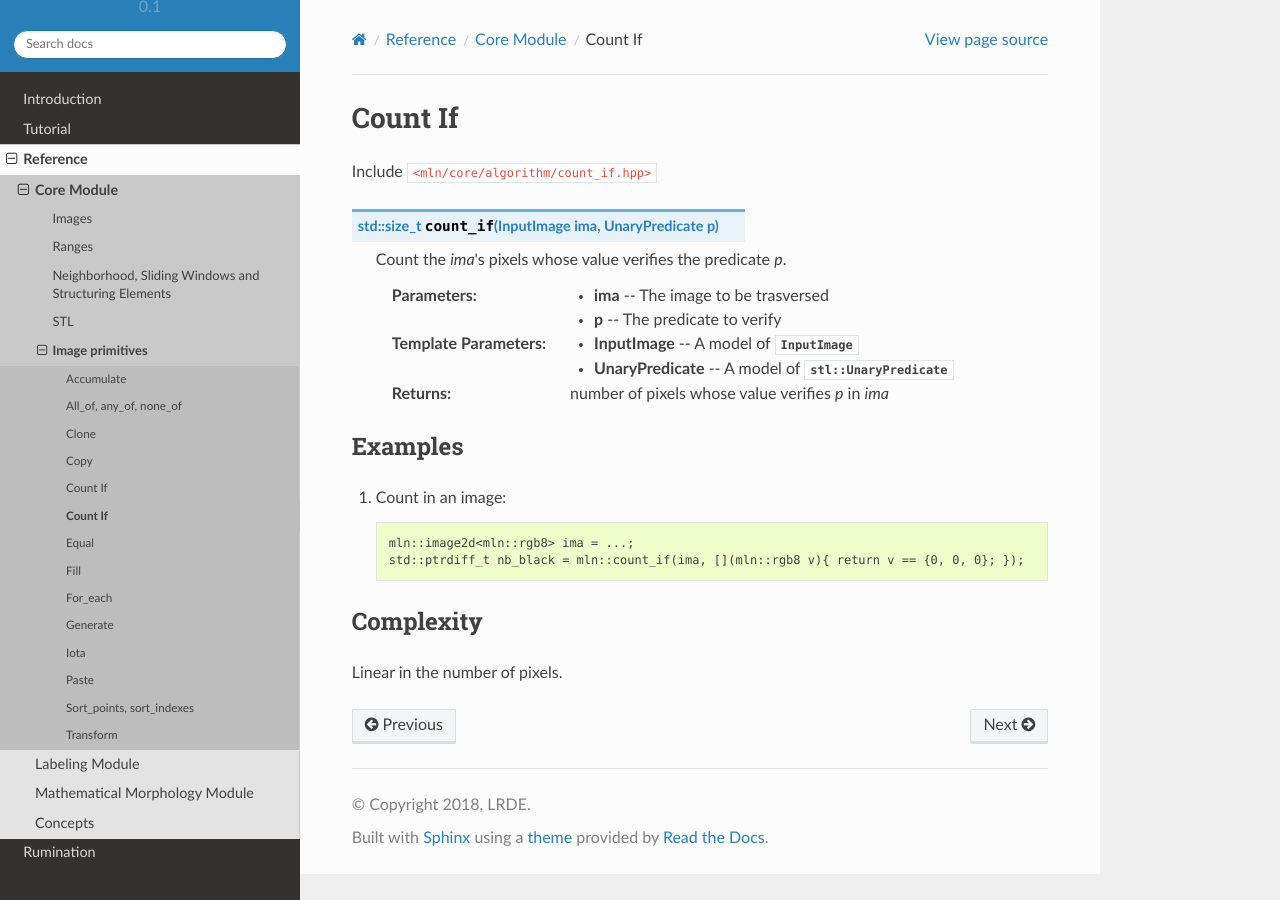
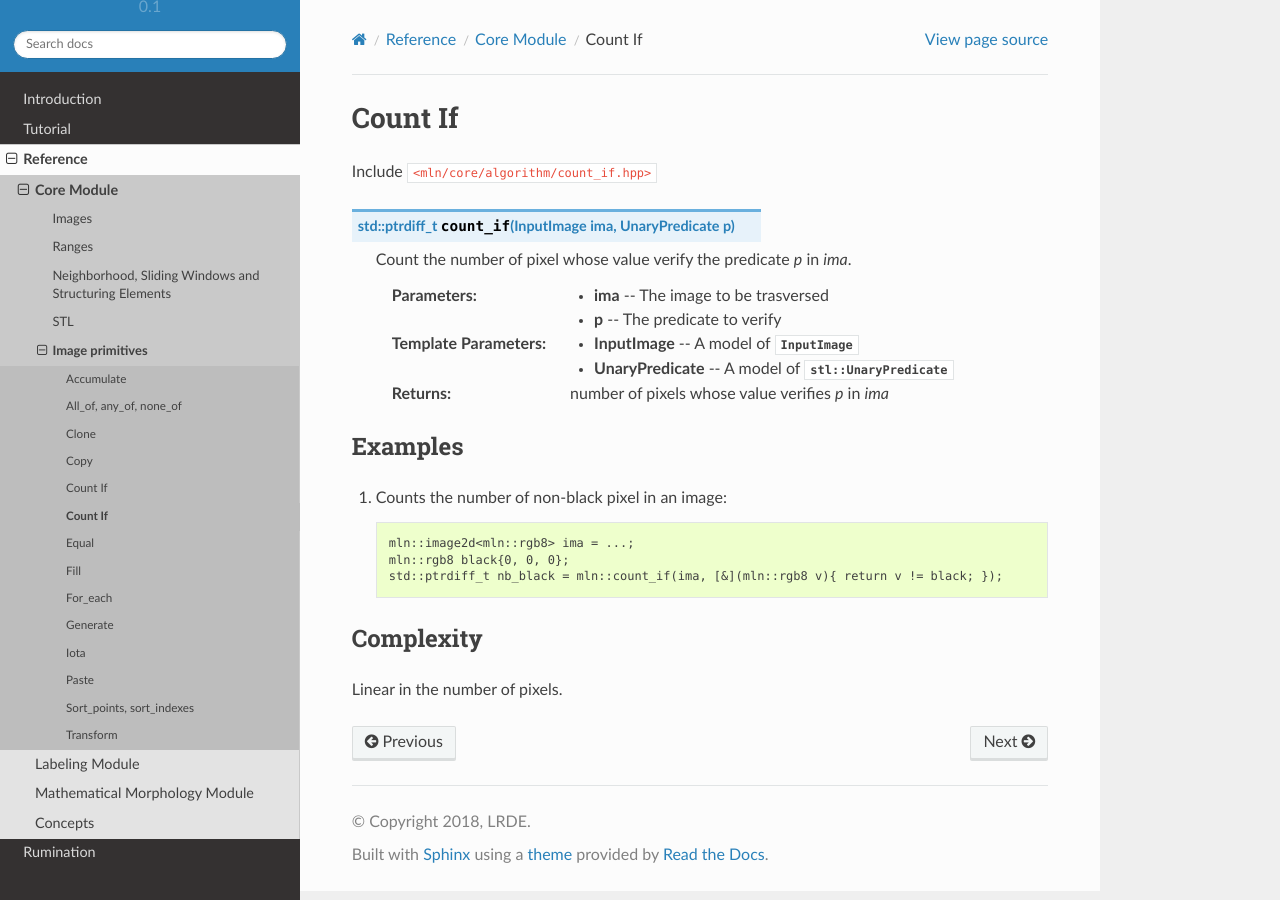
Before and after one commit to GerHobbelt/pylene, a Sphinx documentation site: the page built from doc/source/core/algorithm/count_if.rst, in a window 1280 px wide. Built offline with Sphinx 7.4.7 and the Read the Docs theme 2.0.0, drawn with Linux system fonts in a browser that asks for light colours.

Commit message:
Remark code review

```diff
--- a/doc/source/core/algorithm/count.rst
+++ b/doc/source/core/algorithm/count.rst
@@ -5,7 +5,7 @@ Include :file:`<mln/core/algorithm/count.hpp>`
 
 .. cpp:namespace:: mln
 
-.. cpp:function:: std::size_t count(InputImage ima, const Value& v)
+.. cpp:function:: std::ptrdiff_t count(InputImage ima, const Value& v)
 
     Count the number of pixel whose value is `v` in `ima`.
 
@@ -20,7 +20,7 @@ Include :file:`<mln/core/algorithm/count.hpp>`
 Examples
 --------
 
-#. Count in an image::
+#. Count the number of v in an image::
 
     mln::image2d<mln::rgb8> ima = ...;
     mln::rgb8 v = ...;
--- a/doc/source/core/algorithm/count_if.rst
+++ b/doc/source/core/algorithm/count_if.rst
@@ -5,9 +5,9 @@ Include :file:`<mln/core/algorithm/count_if.hpp>`
 
 .. cpp:namespace:: mln
 
-.. cpp:function:: std::size_t count_if(InputImage ima, UnaryPredicate p)
+.. cpp:function:: std::ptrdiff_t count_if(InputImage ima, UnaryPredicate p)
 
-    Count the `ima`'s pixels whose value verifies the predicate `p`.
+    Count the number of pixel whose value verify the predicate `p` in `ima`.
 
     :param ima: The image to be trasversed
     :param p: The predicate to verify
@@ -20,10 +20,11 @@ Include :file:`<mln/core/algorithm/count_if.hpp>`
 Examples
 --------
 
-#. Count in an image::
+#. Counts the number of non-black pixel in an image::
 
     mln::image2d<mln::rgb8> ima = ...;
-    std::ptrdiff_t nb_black = mln::count_if(ima, [](mln::rgb8 v){ return v == {0, 0, 0}; });
+    mln::rgb8 black{0, 0, 0};
+    std::ptrdiff_t nb_black = mln::count_if(ima, [&](mln::rgb8 v){ return v != black; });
 
 
 Complexity
```
Also changed, not shown: 5 other files.
